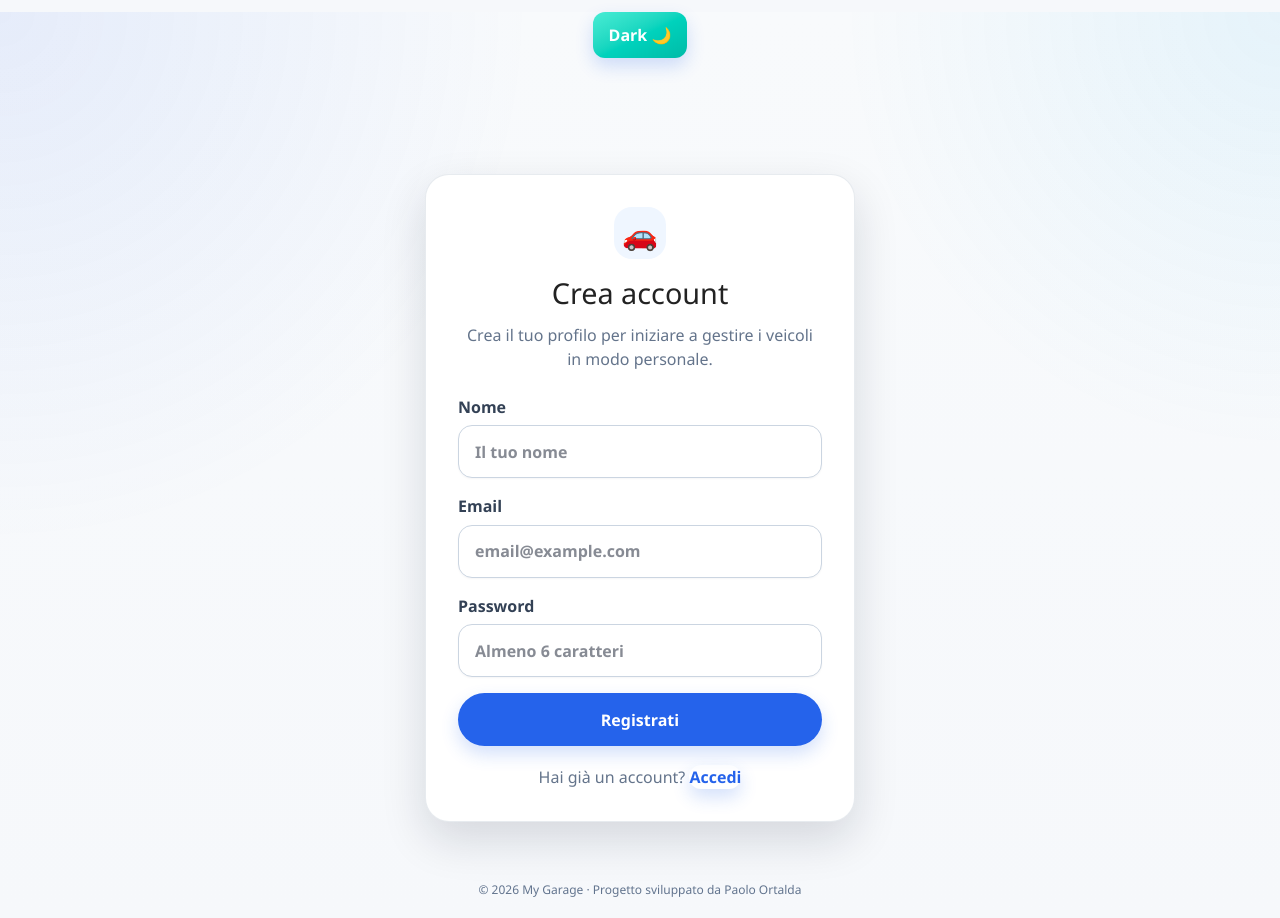
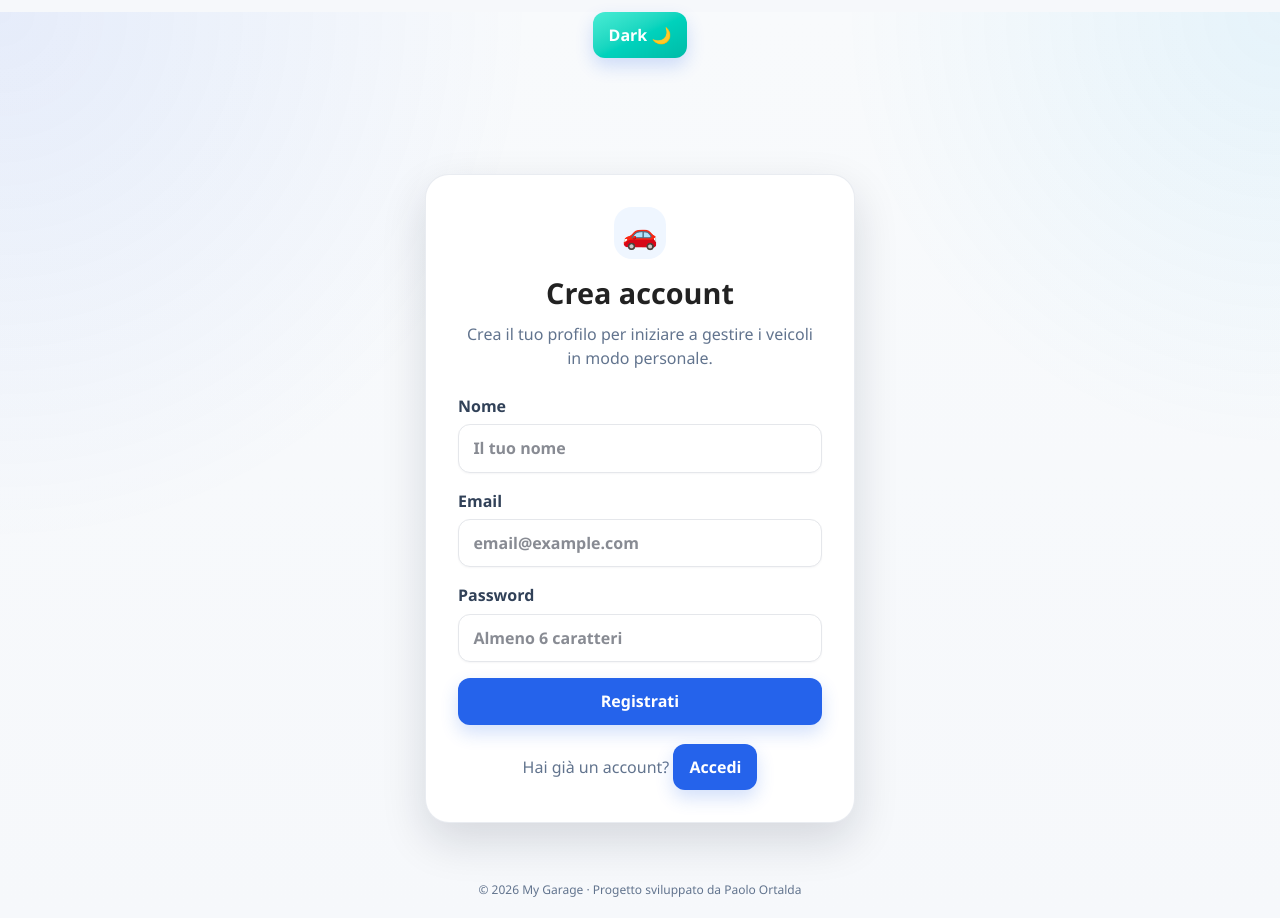
Before and after one commit to POrtalda/my-garage, a React (Vite) app in the folder client/: page /register in a window 1280 px wide. Built offline with nearby package versions, Linux system fonts and the light colour scheme; no server answers.

Commit message:
Convert auth form to Tailwind

```diff
--- a/client/src/components/Auth/AuthForm.css
+++ /dev/null
@@ -1,209 +0,0 @@
-.auth-page {
-  min-height: calc(100vh - 80px);
-  display: grid;
-  place-items: center;
-  padding: 2rem 1rem;
-}
-
-.auth-card {
-  width: min(100%, 430px);
-  background: var(--card-bg, #ffffff);
-  border-radius: 24px;
-  padding: 2rem;
-  box-shadow: 0 18px 45px rgba(15, 23, 42, 0.14);
-  border: 1px solid rgba(148, 163, 184, 0.22);
-}
-
-.auth-header {
-  text-align: center;
-  margin-bottom: 1.5rem;
-}
-
-.auth-icon {
-  display: inline-grid;
-  place-items: center;
-  width: 52px;
-  height: 52px;
-  margin-bottom: 0.75rem;
-  border-radius: 18px;
-  background: #eff6ff;
-  font-size: 1.8rem;
-}
-
-.auth-header h1 {
-  margin: 0;
-  font-size: 1.8rem;
-}
-
-.auth-header p {
-  margin: 0.5rem 0 0;
-  color: #64748b;
-  line-height: 1.5;
-}
-
-.auth-form {
-  display: grid;
-  gap: 1rem;
-}
-
-.auth-form label {
-  display: grid;
-  gap: 0.4rem;
-  font-weight: 700;
-  color: #334155;
-}
-
-.auth-form input {
-  width: 100%;
-  padding: 0.85rem 1rem;
-  border-radius: 14px;
-  border: 1px solid #cbd5e1;
-  font: inherit;
-  background: #ffffff;
-  color: #0f172a;
-}
-
-.auth-form input:focus {
-  outline: 2px solid #93c5fd;
-  border-color: #2563eb;
-}
-
-.auth-form input:disabled {
-  opacity: 0.7;
-  cursor: not-allowed;
-}
-
-.auth-form button,
-.auth-switch button {
-  font: inherit;
-}
-
-.auth-form button[type="submit"] {
-  border: none;
-  border-radius: 999px;
-  padding: 0.9rem 1.2rem;
-  background: #2563eb;
-  color: #ffffff;
-  font-weight: 800;
-  cursor: pointer;
-}
-
-.auth-form button[type="submit"]:disabled {
-  opacity: 0.7;
-  cursor: not-allowed;
-}
-
-.auth-error {
-  margin: 0;
-  padding: 0.75rem 0.9rem;
-  border-radius: 14px;
-  background: #fef2f2;
-  color: #991b1b;
-  font-weight: 700;
-}
-
-.auth-switch {
-  margin: 1.2rem 0 0;
-  text-align: center;
-  color: #64748b;
-}
-
-.auth-switch button {
-  border: none;
-  background: transparent;
-  color: #2563eb;
-  font-weight: 800;
-  cursor: pointer;
-  padding: 0;
-}
-
-body.dark .auth-card {
-  background: #111827;
-  border-color: #334155;
-}
-
-body.dark .auth-header p,
-body.dark .auth-switch {
-  color: #cbd5e1;
-}
-
-body.dark .auth-form label {
-  color: #e5e7eb;
-}
-
-body.dark .auth-form input {
-  background: #020617;
-  border-color: #475569;
-  color: #f8fafc;
-}
-
-body.dark .auth-icon {
-  background: #1e3a8a;
-}
-
-@media (max-width: 520px) {
-  .auth-card {
-    padding: 1.4rem;
-    border-radius: 20px;
-  }
-
-  .auth-header h1 {
-    font-size: 1.5rem;
-  }
-}
-
-.auth-demo-box {
-  display: grid;
-  gap: 0.85rem;
-  margin-bottom: 1.4rem;
-  padding: 1rem;
-  border-radius: 18px;
-  background: #eff6ff;
-  border: 1px solid #bfdbfe;
-  color: #1e3a8a;
-}
-
-.auth-demo-box h2 {
-  margin: 0;
-  font-size: 1.05rem;
-}
-
-.auth-demo-box p {
-  margin: 0;
-  line-height: 1.5;
-}
-
-.auth-demo-credentials {
-  display: grid;
-  gap: 0.35rem;
-  padding: 0.75rem;
-  border-radius: 14px;
-  background: rgba(255, 255, 255, 0.7);
-  font-size: 0.95rem;
-}
-
-.auth-demo-button {
-  border: none;
-  border-radius: 999px;
-  padding: 0.8rem 1rem;
-  background: #1d4ed8;
-  color: #ffffff;
-  font: inherit;
-  font-weight: 800;
-  cursor: pointer;
-}
-
-.auth-demo-button:disabled {
-  opacity: 0.7;
-  cursor: not-allowed;
-}
-
-body.dark .auth-demo-box {
-  background: #172554;
-  border-color: #2563eb;
-  color: #dbeafe;
-}
-
-body.dark .auth-demo-credentials {
-  background: rgba(15, 23, 42, 0.7);
-}
--- a/client/src/components/Auth/AuthForm.jsx
+++ b/client/src/components/Auth/AuthForm.jsx
@@ -1,5 +1,4 @@
 import { useState } from "react";
-import "./AuthForm.css";
 
 function AuthForm({
   title,
@@ -89,43 +88,65 @@ function AuthForm({
     }
   };
 
+  const inputClasses =
+    "w-full rounded-[14px] border border-slate-300 bg-white px-4 py-[0.85rem] font-[inherit] text-slate-900 outline-none transition focus:border-blue-600 focus:outline-2 focus:outline-blue-300 disabled:cursor-not-allowed disabled:opacity-70 dark:border-slate-600 dark:bg-slate-950 dark:text-slate-50";
+
   return (
-    <section className="auth-page">
-      <div className="auth-card">
-        <div className="auth-header">
-          <span className="auth-icon">🚗</span>
-          <h1>{title}</h1>
-          <p>{description}</p>
+    <section className="grid min-h-[calc(100vh-80px)] place-items-center px-4 py-8">
+      <div className="w-[min(100%,430px)] rounded-3xl border border-slate-400/20 bg-[var(--card-bg,#ffffff)] p-8 shadow-[0_18px_45px_rgba(15,23,42,0.14)] dark:border-slate-700 dark:bg-slate-900 max-[520px]:rounded-[20px] max-[520px]:p-[1.4rem]">
+        <div className="mb-6 text-center">
+          <span
+            className="mb-3 inline-grid h-[52px] w-[52px] place-items-center rounded-[18px] bg-blue-50 text-[1.8rem] dark:bg-blue-900"
+            aria-hidden="true"
+          >
+            {"\u{1F697}"}
+          </span>
+
+          <h1 className="m-0 text-[1.8rem] font-bold max-[520px]:text-2xl">
+            {title}
+          </h1>
+
+          <p className="mt-2 mb-0 leading-6 text-slate-500 dark:text-slate-300">
+            {description}
+          </p>
         </div>
+
         {demoInfo && (
-          <div className="auth-demo-box">
-            <h2>Accesso demo</h2>
-            <p>
+          <div className="mb-[1.4rem] grid gap-[0.85rem] rounded-[18px] border border-blue-200 bg-blue-50 p-4 text-blue-900 dark:border-blue-600 dark:bg-blue-950 dark:text-blue-100">
+            <h2 className="m-0 text-[1.05rem] font-bold">Accesso demo</h2>
+
+            <p className="m-0 leading-6">
               Puoi provare My Garage senza registrarti. Usa le credenziali demo
               oppure entra direttamente con il pulsante qui sotto.
             </p>
 
-            <div className="auth-demo-credentials">
-              <span>Email: <strong>{demoInfo.email}</strong></span>
-              <span>Password: <strong>{demoInfo.password}</strong></span>
+            <div className="grid gap-[0.35rem] rounded-[14px] bg-white/70 p-3 text-[0.95rem] dark:bg-slate-900/70">
+              <span>
+                Email: <strong>{demoInfo.email}</strong>
+              </span>
+
+              <span>
+                Password: <strong>{demoInfo.password}</strong>
+              </span>
             </div>
 
             <button
               type="button"
-              className="auth-demo-button"
+              className="cursor-pointer rounded-full border-0 bg-blue-700 px-4 py-[0.8rem] font-[inherit] font-extrabold text-white transition hover:bg-blue-800 disabled:cursor-not-allowed disabled:opacity-70"
               onClick={handleDemoLogin}
               disabled={isSubmitting}
             >
-              {isSubmitting ? "⏳ Accesso demo..." : "Entra come demo"}
+              {isSubmitting ? "\u23F3 Accesso demo..." : "Entra come demo"}
             </button>
           </div>
         )}
 
-        <form className="auth-form" onSubmit={handleSubmit}>
+        <form className="grid gap-4" onSubmit={handleSubmit}>
           {isRegister && (
-            <label>
+            <label className="grid gap-[0.4rem] font-bold text-slate-700 dark:text-slate-200">
               Nome
               <input
+                className={inputClasses}
                 type="text"
                 name="name"
                 value={formData.name}
@@ -136,9 +157,10 @@ function AuthForm({
             </label>
           )}
 
-          <label>
+          <label className="grid gap-[0.4rem] font-bold text-slate-700 dark:text-slate-200">
             Email
             <input
+              className={inputClasses}
               type="email"
               name="email"
               value={formData.email}
@@ -148,9 +170,10 @@ function AuthForm({
             />
           </label>
 
-          <label>
+          <label className="grid gap-[0.4rem] font-bold text-slate-700 dark:text-slate-200">
             Password
             <input
+              className={inputClasses}
               type="password"
               name="password"
               value={formData.password}
@@ -160,16 +183,31 @@ function AuthForm({
             />
           </label>
 
-          {formError && <p className="auth-error">{formError}</p>}
+          {formError && (
+            <p
+              className="m-0 rounded-[14px] bg-red-50 px-[0.9rem] py-3 font-bold text-red-800"
+              role="alert"
+            >
+              {formError}
+            </p>
+          )}
 
-          <button type="submit" disabled={isSubmitting}>
+          <button
+            type="submit"
+            className="cursor-pointer rounded-full border-0 bg-blue-600 px-[1.2rem] py-[0.9rem] font-[inherit] font-extrabold text-white transition hover:bg-blue-700 disabled:cursor-not-allowed disabled:opacity-70"
+            disabled={isSubmitting}
+          >
             {isSubmitting ? "Attendere..." : submitLabel}
           </button>
         </form>
 
-        <p className="auth-switch">
+        <p className="mt-[1.2rem] mb-0 text-center text-slate-500 dark:text-slate-300">
           {switchText}{" "}
-          <button type="button" onClick={onSwitch}>
+          <button
+            type="button"
+            className="cursor-pointer border-0 bg-transparent p-0 font-[inherit] font-extrabold text-blue-600 hover:text-blue-700"
+            onClick={onSwitch}
+          >
             {switchActionLabel}
           </button>
         </p>
```
